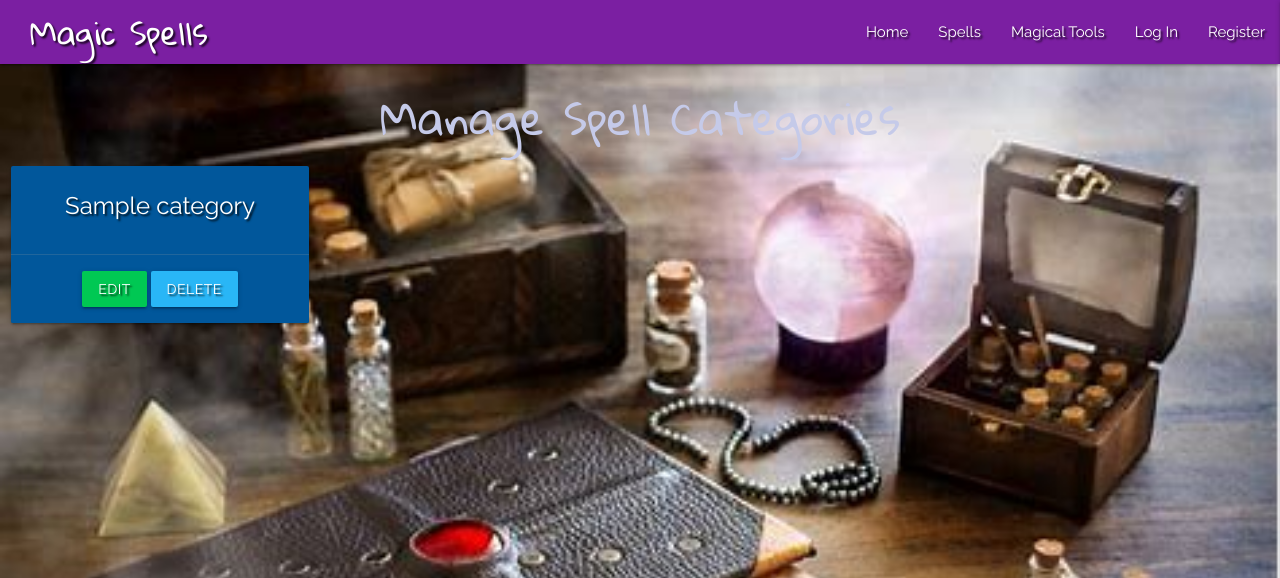
After one commit to Code-Institute-Submissions/Sandra-Be-magic-spells, a Flask app: page /get_categories in a window 1280 px wide. The commit adds this page. Shown: the top 578 px of the page. Run offline with Flask 2, Linux system fonts and the light colour scheme; a database or web service that is not in the repository returns one stand-in record (values such as "Sample title"); some libraries are stand-ins or nearby versions.

Commit message:
Added Categories template only for admin user

```diff
--- a/app.py
+++ b/app.py
@@ -146,6 +146,12 @@ def delete_spell(spell_id):
     return redirect(url_for("get_spells"))
 
 
+@app.route("/get_categories")
+def get_categories():
+    categories = list(mongo.db.categories.find().sort("category_name", 1))
+    return render_template("categories.html", categories=categories)
+
+
 if __name__ == "__main__":
     app.run(host=os.environ.get("IP"),
             port=int(os.environ.get("PORT")),
--- /dev/null
+++ b/templates/categories.html
@@ -0,0 +1,22 @@
+{% extends "base.html" %}
+{% block content %}
+
+    <h3 class="indigo-text text-lighten-4 center-align">Manage Spell Categories</h3>
+
+    <div class="row">
+        {% for category in categories %}
+            <div class="col s12 m3">
+                <div class="card light-blue darken-4 text-shadow center-align">
+                    <div class="card-content white-text">
+                        <span class="card-title">{{ category.category_name }}</span>
+                    </div>
+                    <div class="card-action">
+                        <a href="#" class="btn green accent-4">Edit</a>
+                        <a href="#" class="btn light-blue lighten-1">Delete</a>
+                    </div>
+                </div>
+            </div>
+        {% endfor %}
+    </div>
+
+{% endblock %}
```
Also changed, not shown: templates/profile.html (+8 -0 lines).
